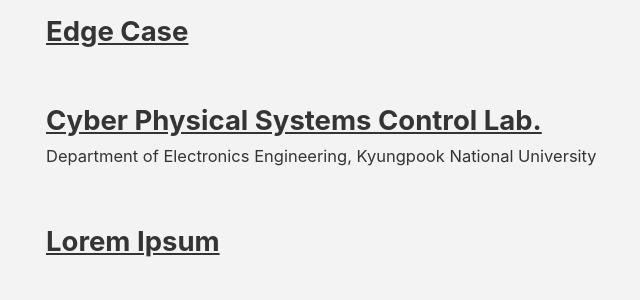
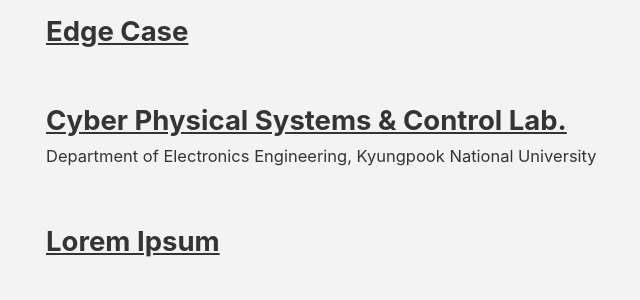
Before and after one commit to CPSC-LAB/CPSC-LAB.github.io, a Jekyll site: the page built from _pages/sitemap.md, in a window 1280 px wide and 900 px high, scrolled down 893 px. Shown: the part 157-457 px from the top of the window, without its empty margins (276-916 px from the left). Built offline with Jekyll 4.4.1, drawn with Linux system fonts in a browser that asks for light colours; cached includes are drawn as plain includes.

```diff
--- a/index.html
+++ b/index.html
@@ -1,5 +1,5 @@
 ---
-title : 'Cyber Physical Systems Control Lab.'
+title : 'Cyber Physical Systems & Control Lab.'
 layout: splash
 date: 2021-08-12T11:48:41-04:00
 header:
```
Also changed, not shown: other parts of index.html (+1 -1 lines).
